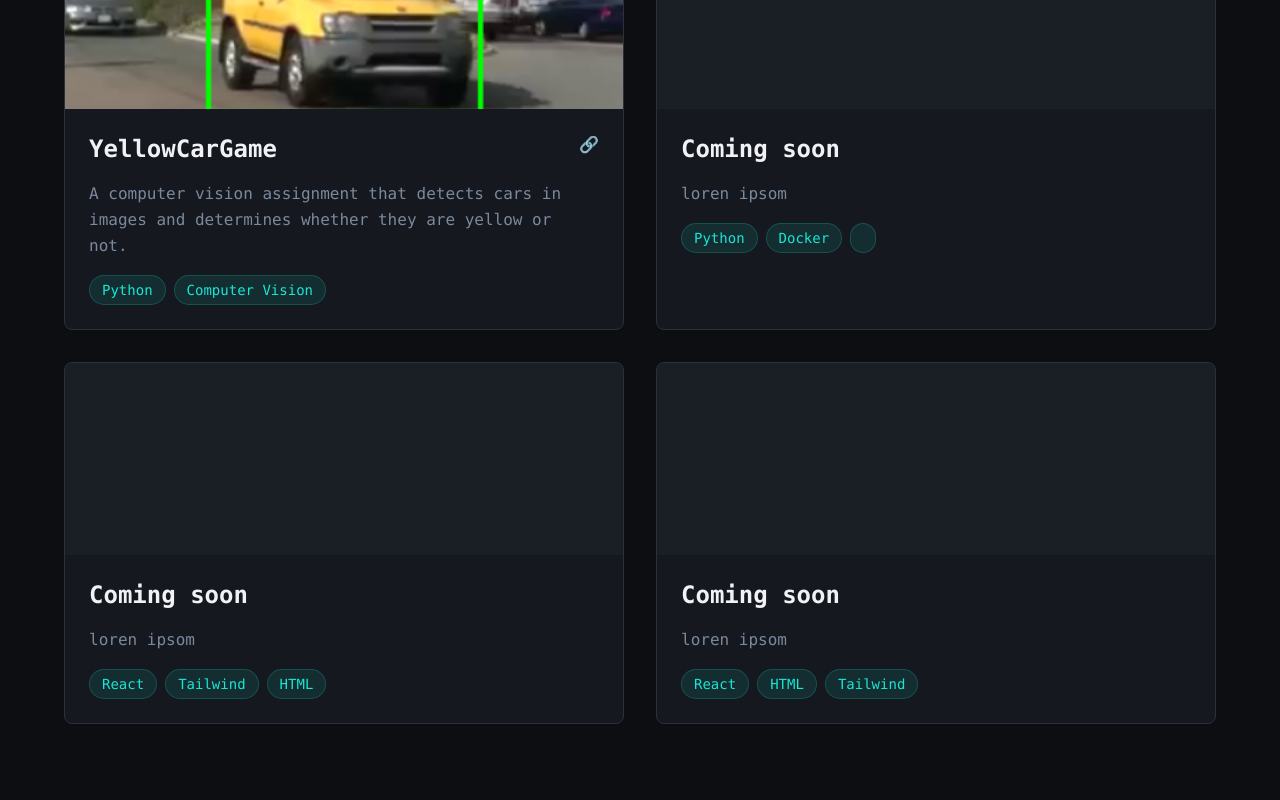
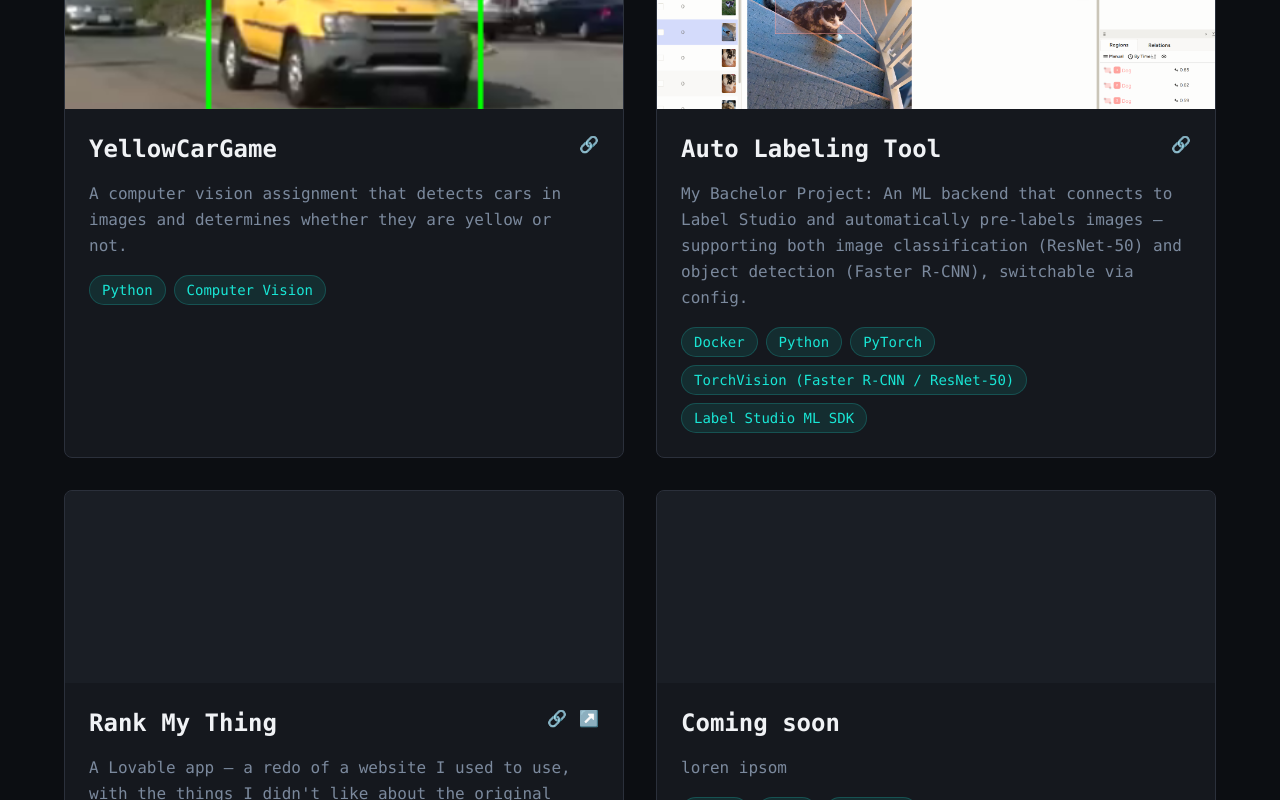
Before and after one commit to SKJonathan/Portfolio_Website, a React (Vite) app: page / in a window 1280 px wide. Shown: the part 1180-1980 px from the top of the page. Built offline with nearby package versions, Linux system fonts and the light colour scheme.

Commit message:
Added more for both bachelor project and rank my thing, links added, image added for ALT.

```diff
--- a/src/components/ProjectSection.jsx
+++ b/src/components/ProjectSection.jsx
@@ -12,19 +12,20 @@ function ProjectSection() {
     },
     {
       id: 2,
-      title: "Coming soon",
-      description: "loren ipsom",
-      tags: ["Python", "Docker", ""],
-      github: "",
-      demo: null
+      title: "Auto Labeling Tool",
+      description: "My Bachelor Project: An ML backend that connects to Label Studio and automatically pre-labels images — supporting both image classification (ResNet-50) and object detection (Faster R-CNN), switchable via config.",
+      tags: ["Docker", "Python", "PyTorch", "TorchVision (Faster R-CNN / ResNet-50)", "Label Studio ML SDK"],
+      github: "https://github.com/SKJonathan/Bachelor-Auto_Labeling_Tool",
+      demo: null,
+      image: `${import.meta.env.BASE_URL}BachelorImage.png`
     },
     {
       id: 3,
-      title: "Coming soon",
-      description: "loren ipsom",
-      tags: ["React", "Tailwind", "HTML"],
-      github: "",
-      demo: null
+      title: "Rank My Thing",
+      description: "A Lovable app — a redo of a website I used to use, with the things I didn't like about the original fixed.",
+      tags: ["Lovable", "Supabase"],
+      github: "https://github.com/SKJonathan/rank-my-thing",
+      demo: "https://skjonathan.github.io/rank-my-thing/"
     },
     {
       id: 4,
```
Also changed, not shown: public/BachelorImage.png (added).
